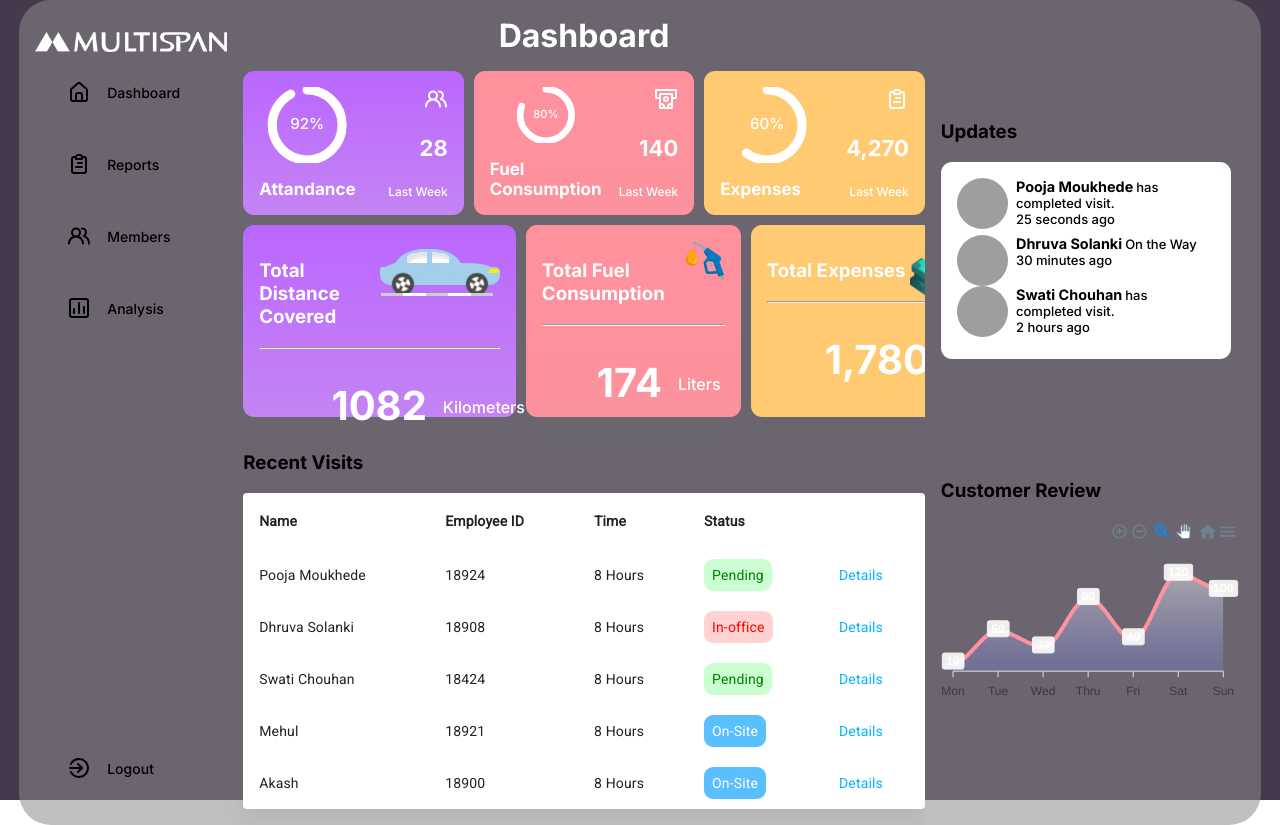
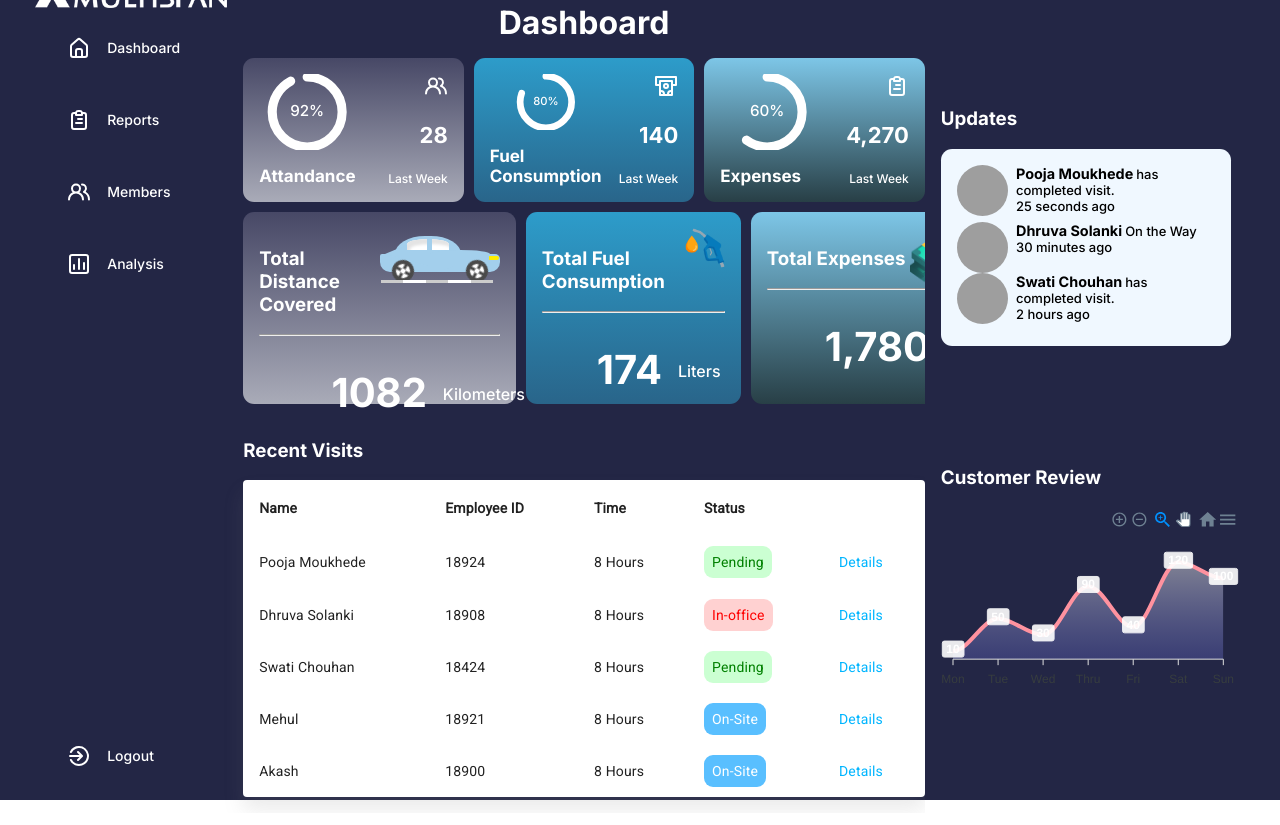
Before and after one commit to PoojaMoukhede/mui-dashboard, a React (Create React App) app: page / in a window 1280 px wide. Built offline with nearby package versions, Linux system fonts and the light colour scheme; grey boxes are pictures that could not be loaded; what google-maps-react would draw is missing.

Commit message:
color change

```diff
--- a/src/App.css
+++ b/src/App.css
@@ -5,14 +5,14 @@
   --gray: #788097;
   --purple: linear-gradient(180deg, #bb67ff 0%, #c484f3 100%);
   --pink: #ff919d;
-  --glass: rgba(139, 139, 139, 0.54);
+  /* --glass: #44394d; */
   --boxShadow: 0px 19px 60px rgb(0, 0, 0, 0.08);
   --smboxShadow: -79px 51px 60px rgba(0, 0, 0, 0.08);
   --activeItem: #f799a354;
 }
 .App {
   font-family: "Inter", sans-serif;
-  background-color: #44394d;
+  background-color: rgb(35, 38, 69);
   /* background: linear-gradient(
     106.37deg,
     #54475e 29.63%,
@@ -23,16 +23,18 @@
   display: flex;
   align-items: center;
   justify-content: center;
+  color: white;
 }
 
 .glass {
+  color: white;
   display: grid;
   /* height: 97%; */
   width: 97%;
-  border-radius: 2rem;
-  background-color: var(--glass);
+  /* border-radius: 2rem; */
+  /* background-color: var(--glass); */
   overflow: auto;
-  margin: auto;
+  /* margin: auto; */
   gap: 16px;
   grid-template-columns: 11rem auto 20rem;
 }
@@ -52,3 +54,6 @@ h1{
   color: white;
   text-align: center;
 }
+*{
+  color: white;
+}
--- a/src/Data/Data.js
+++ b/src/Data/Data.js
@@ -39,8 +39,14 @@ export const CardsData = [
   {
     title: "Attandance",
     color: {
-      backGround: "linear-gradient(180deg, #bb67ff 0% , #c484f3 100%)",
+      backGround: "linear-gradient(180deg,rgb(71, 72, 102) 0% , rgb(169, 171, 184) 100%)",
       boxshadow: "0px 10px 20px 0px #e0c6f5",
+
+    },
+    dataLabels: {
+      style: {
+        colors: ['#F44336']
+      }
     },
     barValue: 92,
     value: "28",
@@ -55,8 +61,10 @@ export const CardsData = [
   {
     title: "Fuel Consumption",
     color: {
-      backGround: "linear-gradient(180deg, #ff919d 0% , #fc929d 100%)",
+      // backGround: "linear-gradient(180deg,rgb(71, 72, 102) 0% , rgb(169, 171, 184) 100%)",
+      backGround:"linear-gradient(180deg,rgb(45, 156, 202) 0% , rgb(41, 101, 138) 100%)",
       boxshadow: "0px 10px 20px 0px #fdc0c7",
+
     },
     barValue: 80,
     value: "140",
@@ -71,9 +79,11 @@ export const CardsData = [
   {
     title: "Expenses",
     color: {
-      backGround:
-        "linear-gradient(rgb(248, 212, 154) -146.42%, rgb(255, 202, 113) -46.42%)",
+      backGround:"linear-gradient(180deg,rgb(125, 198, 231) 0% , rgb(40, 63, 70) 100%)",
+      // backGround:
+      //   "linear-gradient(rgb(110, 102, 89) -146.42%, rgb(71, 72, 102) -46.42%)",
       boxshadow: "0px 10px 20px 0px #f9d59b",
+
     },
     barValue: 60,
     value: "4,270",
--- a/src/Table/Table.css
+++ b/src/Table/Table.css
@@ -1,6 +1,6 @@
 .MuiTableRow-root > * {
     padding: 10px;
-
+    /* background-color: rgb(240, 248, 255); */
   }
 
   .MuiTableRow-root.MuiTableRow-head > * {
--- a/src/components/Card/Card.jsx
+++ b/src/components/Card/Card.jsx
@@ -29,6 +29,7 @@ function CompactCard({ param,setExpanded }) {
       style={{
         background: param.color.backGround,
         boxShadow: param.color.boxShadow,
+        // color:param.color.Fcolor,
       }}
       layoutId="expandableCard"
       onClick={setExpanded}
--- a/src/components/Dashboard/Dashboard.jsx
+++ b/src/components/Dashboard/Dashboard.jsx
@@ -19,7 +19,7 @@ export default function Dashboard() {
           <div
             class="card card2"
             style={{
-              background: "linear-gradient(180deg, #bb67ff 0% , #c484f3 100%)",
+              background: "linear-gradient(180deg,rgb(71, 72, 102) 0% , rgb(169, 171, 184) 100%)",
             }}
           >
             <div style={{ display: "flex" }}>
@@ -32,7 +32,7 @@ export default function Dashboard() {
           <div
             class="card"
             style={{
-              background: "linear-gradient(180deg, #ff919d 0% , #fc929d 100%)",
+              background: "linear-gradient(180deg,rgb(45, 156, 202) 0% , rgb(41, 101, 138) 100%)",
             }}
           >
             <div style={{ display: "flex" }}>
@@ -46,7 +46,7 @@ export default function Dashboard() {
             class="card"
             style={{
               background:
-                "linear-gradient(rgb(248, 212, 154) -146.42%, rgb(255, 202, 113) -46.42%)",
+                "linear-gradient(180deg,rgb(125, 198, 231) 0% , rgb(40, 63, 70) 100%)",
             }}
           >
             <div style={{ display: "flex" }}>
--- a/src/components/Updates/Updates.css
+++ b/src/components/Updates/Updates.css
@@ -4,8 +4,9 @@
   border-radius: 50%;
 } */
 .Updates {
+  color: black !important;
   width: 85%;
-  background-color: white;
+  background-color: rgb(240, 248, 255);
   border-radius: 0.7rem;
   padding: 1rem;
   gap: 1rem;
@@ -29,3 +30,6 @@
     margin-right: 3px;
     font-size: 0.9rem;
 }
+.noti{
+  color: black !important;
+}
--- a/src/components/Updates/Updates.jsx
+++ b/src/components/Updates/Updates.jsx
@@ -12,9 +12,9 @@ export default function Updates() {
               <img src={update.img} alt="" className="img" />
               <div className="noti">
                 <div style={{marginBottom:'0.5rem'}}>
-                  <span className="name">{update.name}</span>
-                  <span>{update.noti}</span> <br></br>
-                  <span>{update.time}</span>
+                  <span className="name" style={{color:'black'}}>{update.name}</span>
+                  <span style={{color:'black'}}>{update.noti}</span> <br></br>
+                  <span style={{color:'black'}}>{update.time}</span>
                 </div>
               </div>
               {/* <div>
--- a/src/components/sidebar/Sidebar.css
+++ b/src/components/sidebar/Sidebar.css
@@ -1,13 +1,14 @@
 .sidebar {
+  color: white;
   display: flex;
   flex-direction: column;
   position: relative;
-  padding-top: 2rem;
+  /* padding-top: 2rem; */
   padding-left: 1rem;
 }
 .logo img {
   width: 12rem;
-  /* margin-top:1rem */
+  /* margin-top:1rem; */
 }
 .menu {
   margin-top: 1rem;
@@ -16,6 +17,7 @@
   gap: 2rem;
 }
 .menu_item {
+  color: white;
   display: flex;
   align-items: center;
   gap: 1rem;
```
